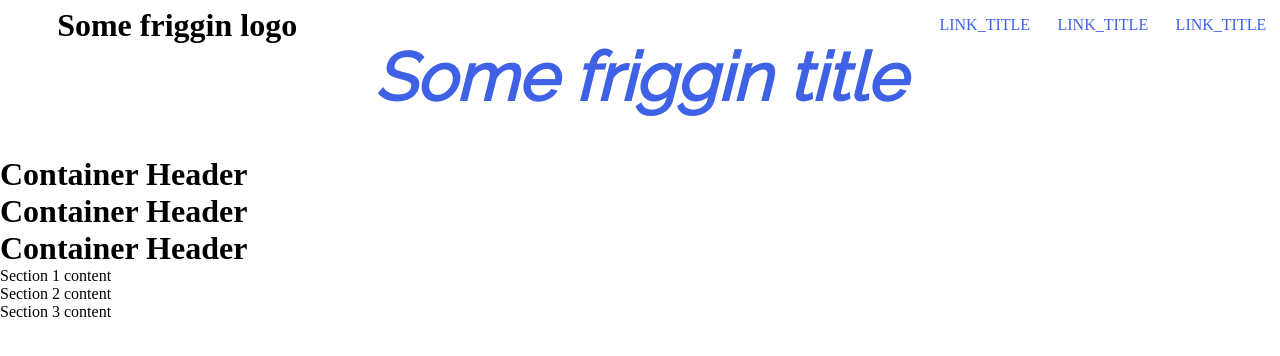
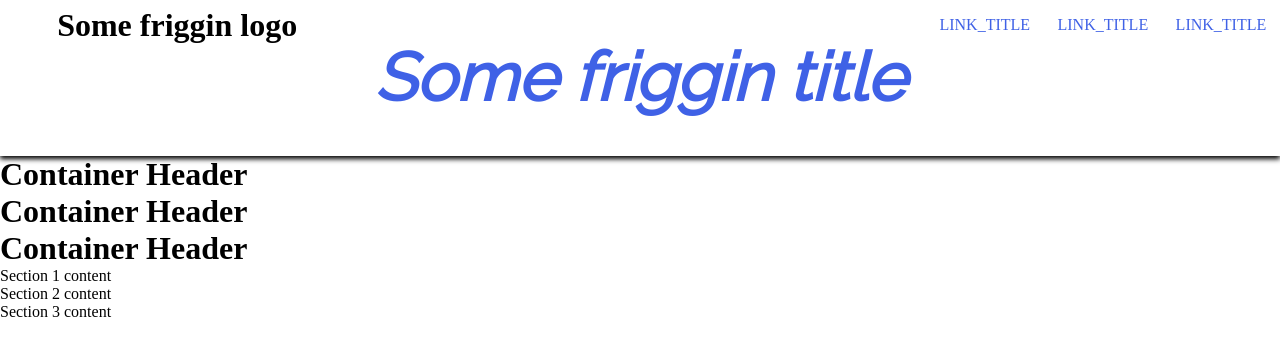
Before and after one commit to GikuyuNderitu/GikuyuNderitu.github.io, a Jekyll site: the page built from index.html, in a window 1280 px wide. Shown: the top 356 px of the page. Built offline with Jekyll 4.4.1, drawn with Linux system fonts in a browser that asks for light colours.

Commit message:
Update header section

```diff
--- a/assets/css/_sass/_sections/_header.sass
+++ b/assets/css/_sass/_sections/_header.sass
@@ -5,6 +5,7 @@ header
     grid-template-columns: 2fr 3fr 2fr
     grid-template-rows: 50px 1fr 50px
     grid-gap: 20px
+    box-shadow: 0 3px 5px #000
 
 .header__nav
     grid-area: nav
```
